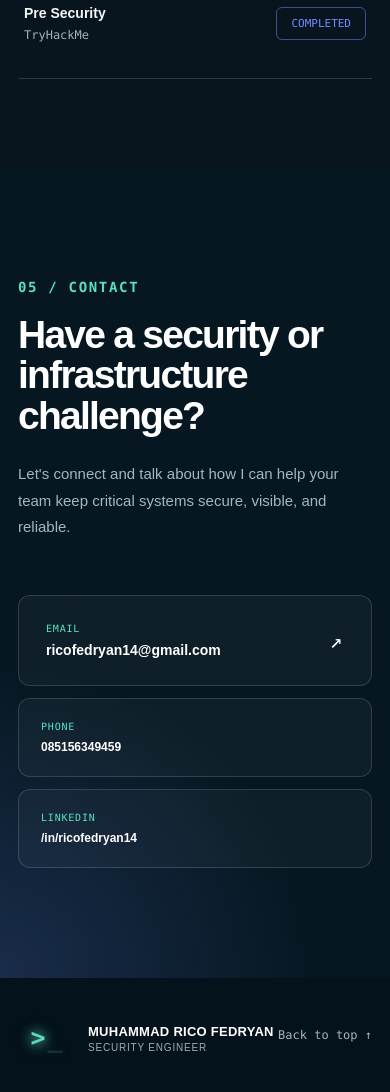
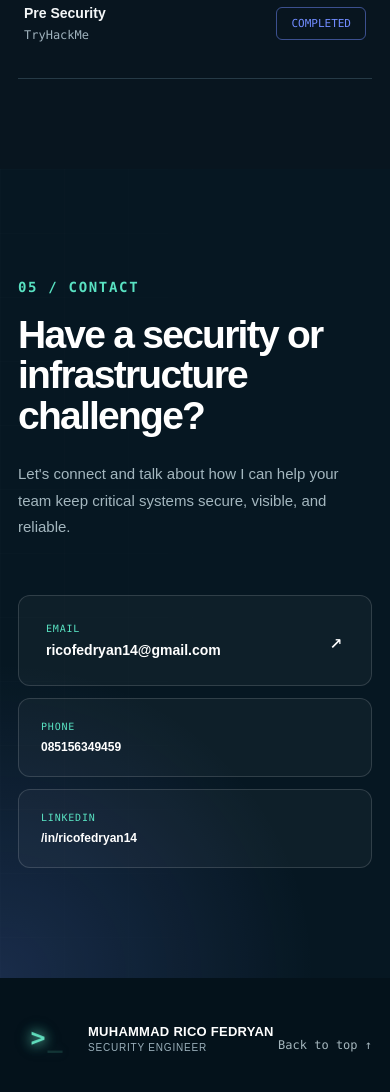
Before and after one commit to vedrico14/Portofolio-Rico_Fedryan, a Next.js app: page / in a window 390 px wide. Shown: the part 7792-8884 px from the top of the page. Built offline with nearby package versions, Linux system fonts and the light colour scheme.

Commit message:
Adjust footer position from 50px to 60px

```diff
--- a/app/globals.css
+++ b/app/globals.css
@@ -2134,7 +2134,7 @@ a[href="#experience"],
   footer .footer-layout > div:last-child {
     position: absolute !important;
     right: 0 !important;
-    top: 50px !important;
+    top: 60px !important;
     bottom: auto !important;
     white-space: nowrap !important;
   }
```
